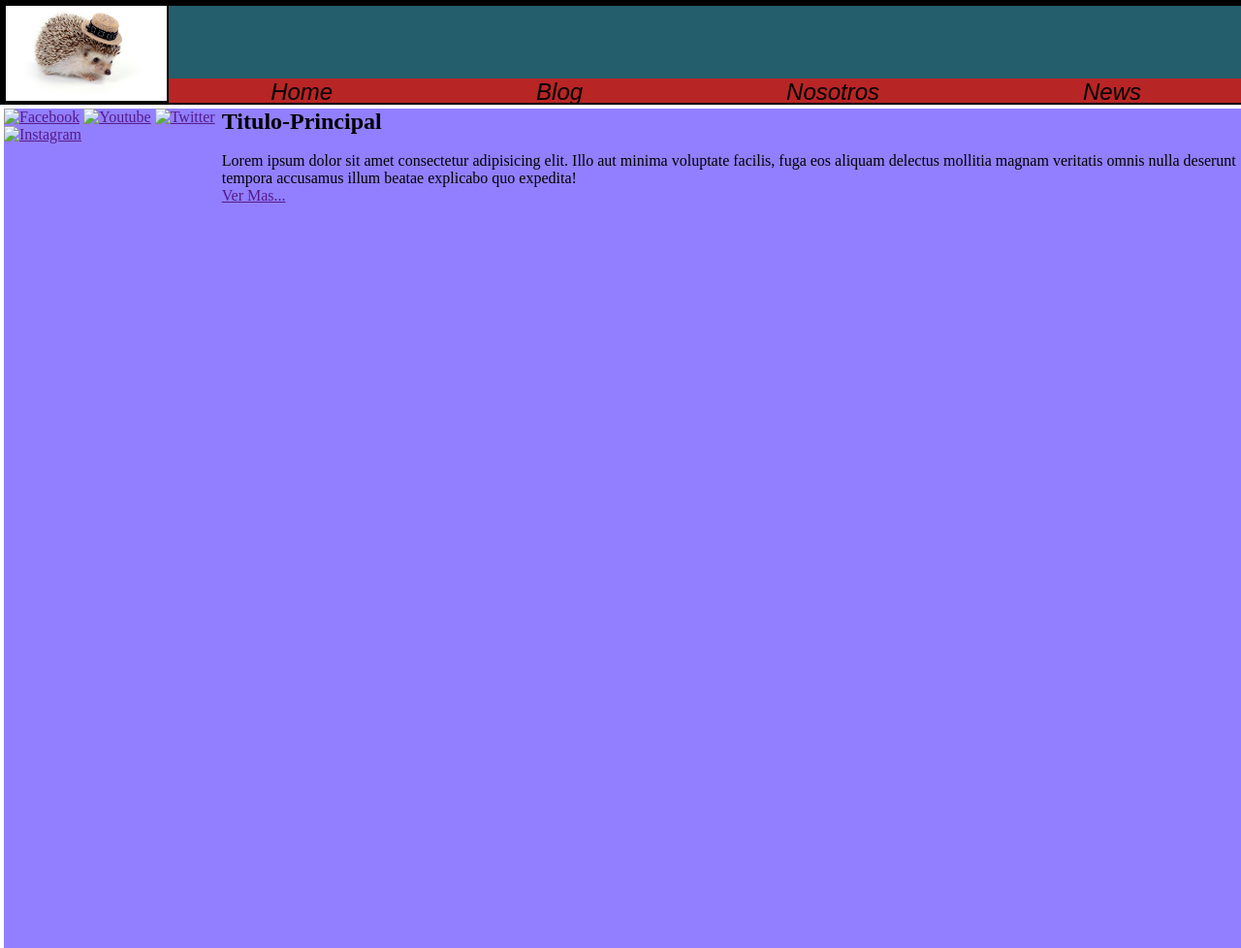
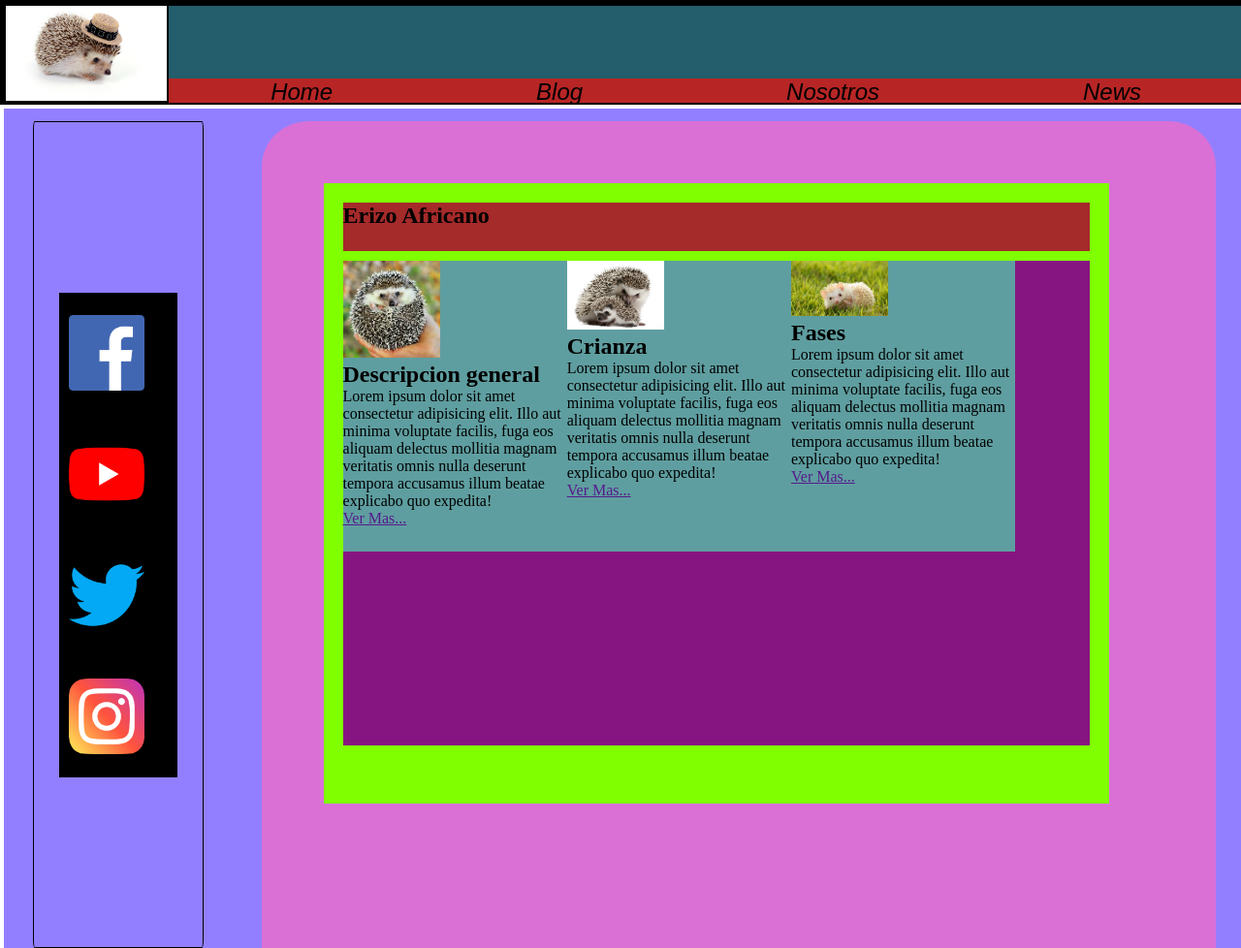
Before and after one commit to Jorge-NF7/Sintesis-del-curso, a plain HTML site: page index.html in a window 1280 px wide. Shown: the top 978 px of the page at 97% size. Drawn offline with Linux system fonts and the light colour scheme.

Commit message:
Estilos articulos

```diff
--- a/estilos.css
+++ b/estilos.css
@@ -69,6 +69,89 @@ body {
     width: 100%;
     height: 1000px;
     border: 4px solid white;
+    /*padding: 7%;*/
+}
+
+.main-container > .aside-container {
+display: flex;
+height: 800px;
+width: 10%;
+background-color: transparent;
+/*margin-top: 50px;
+margin-right: 100px;
+margin-bottom: 10px;
+margin-left: 100px;*/
+margin: 13px 30px 10px 30px;
+border: 1px solid black;
+border-radius: 1%;
+padding: 2%;
+align-items: center;
+}
+
+.main-container > .aside-container > .redes-sociales {
+    display: flex;
+    width: 100%;
+    height: 500px;
+    flex-direction: column;
+    background-color: black;
+    justify-content: space-around;
+}
+
+.aside-container > .redes-sociales > a{
+    display: flex;
+    margin-left: 10px;
+}
+
+.redes-sociales > a > img{
+    width: 70%;
+    height: auto;
+}
+
+.main-container > .section-container {
+    display: flex;
+    height: 800px;
+    width: 70%;
+    background-color: orchid;
+    margin: 13px 30px 10px 30px;
+    border-radius: 5%;
+    padding: 5%;
+}
+
+.section-container > .Container-articulos-padre {
+    display: flex;
+    width: 90%;
+    height: 600px;
+    background-color: chartreuse;
+    padding: 20px;
+    flex-direction: column;
+    flex-wrap: wrap;
+
+}
+
+.Container-articulos-padre > .titulo-principal {
+    width: 100%;
+    height: 50px;
+    background-color: brown;
+    margin-bottom: 10px;
+}
+
+.Container-articulos-padre > .container-article {
+    display: flex;
+    width: 100%;
+    height: 500px;
+    background-color: rgb(134, 21, 129);
+}
+
+.container-article > .box-article {
+    width: 30%;
+    height: 300px;
+    background-color: cadetblue;
+    margin: 0px 0px 10px 0px;
+}
+
+.container-article > .box-article > img{
+    width: 100px;
+    height: auto;
 }
 
 .footer-container{
--- a/index.html
+++ b/index.html
@@ -1,6 +1,7 @@
 <!DOCTYPE html>
 <!-- la version de html... html5-->
 <html lang="en">
+
 <head>
     <!--metainformacion de nuestro proyecto-->
     <meta charset="UTF-8">
@@ -8,11 +9,12 @@
     <link rel="stylesheet" href="estilos.css">
     <title>Document</title>
 </head>
+
 <body>
 
     <header class="header-container">
         <div class="logo-header">
-    <img class="logo" src="./images/erizo.png" alt="logo-header">
+            <img class="logo" src="./resources/images/erizo.png" alt="logo-header">
         </div>
 
         <nav class="Barnav">
@@ -31,10 +33,10 @@
         <aside class="aside-container">
 
             <div class="redes-sociales">
-                <a href=""><img src="" alt="Facebook"></a>
-                <a href=""><img src="" alt="Youtube"></a>
-                <a href=""><img src="" alt="Twitter"></a>
-                <a href=""><img src="" alt="Instagram"></a>
+                <a href=""><img src="./resources/icons/Facebook.png" alt="Facebook" width="100px" height="100px"></a>
+                <a href=""><img src="./resources/icons/youtube.png" alt="Youtube" width="100px" height="100px"></a>
+                <a href=""><img src="./resources/icons/twitter.png" alt="Twitter" width="100px" height="100px"></a>
+                <a href=""><img src="./resources/icons/instagram-bosquejado.png" alt="Instagram" width="100px" height="100px"></a>
             </div>
 
         </aside>
@@ -44,21 +46,41 @@
             <div class="Container-articulos-padre">
 
                 <div class="titulo-principal">
-                <h1>Titulo-Principal</h1>
+                    <h1>Erizo Africano</h1>
                 </div>
 
                 <div class="container-article">
 
                     <article class="box-article">
-                    <img src="" alt="">
-                    <h2></h2>
-                    <p>Lorem ipsum dolor sit amet consectetur adipisicing elit. Illo aut minima voluptate facilis, fuga eos aliquam delectus mollitia magnam veritatis omnis nulla deserunt tempora accusamus illum beatae explicabo quo expedita!</p>
+                        <img src="./resources/images/erizo2.jpg" alt="erizo2" width="10%" height="10%">
+                        <h2>Descripcion general</h2>
+                        <p>Lorem ipsum dolor sit amet consectetur adipisicing elit. Illo aut minima voluptate facilis,
+                            fuga eos aliquam delectus mollitia magnam veritatis omnis nulla deserunt tempora accusamus
+                            illum beatae explicabo quo expedita!</p>
                         <a class="ver-mas" href="">Ver Mas...</a>
                     </article>
 
+                    <article class="box-article">
+                        <img src="./resources/images/erizo3.jpg" alt="erizo3" width="10%" height="10%">
+                        <h2>Crianza</h2>
+                        <p>Lorem ipsum dolor sit amet consectetur adipisicing elit. Illo aut minima voluptate facilis,
+                            fuga eos aliquam delectus mollitia magnam veritatis omnis nulla deserunt tempora accusamus
+                            illum beatae explicabo quo expedita!</p>
+                            <a class="ver-mas" href="">Ver Mas...</a>
+                        </article>
+
+                        <article class="box-article">
+                            <img src="./resources/images/erizo4.jpg" alt="erizo4" width="10%" height="10%">
+                            <h2>Fases</h2>
+                            <p>Lorem ipsum dolor sit amet consectetur adipisicing elit. Illo aut minima voluptate facilis,
+                                fuga eos aliquam delectus mollitia magnam veritatis omnis nulla deserunt tempora accusamus
+                                illum beatae explicabo quo expedita!</p>
+                                <a class="ver-mas" href="">Ver Mas...</a>
+                            </article>
+
+                        </div>
 
 
-            </div>
 
 
             </div>
@@ -78,4 +100,5 @@
 
 
 </body>
+
 </html>
```
Also changed, not shown: resources/icons/facebook.png (added), resources/icons/instagram-bosquejado.png (added), resources/icons/kisspng-nasa.png (added), resources/icons/twitter.png (added), resources/icons/whatsapp.png (added), resources/icons/youtube.png (added), resources/images/erizo.png (renamed from images/erizo.png), resources/images/erizo2.jpg (added), resources/images/erizo3.jpg (added), resources/images/erizo4.jpg (added), resources/images/erizo5.jpg (added), resources/images/taller.jpg (renamed from images/taller.jpg). Lines whose indentation alone changed are shown as unchanged.
